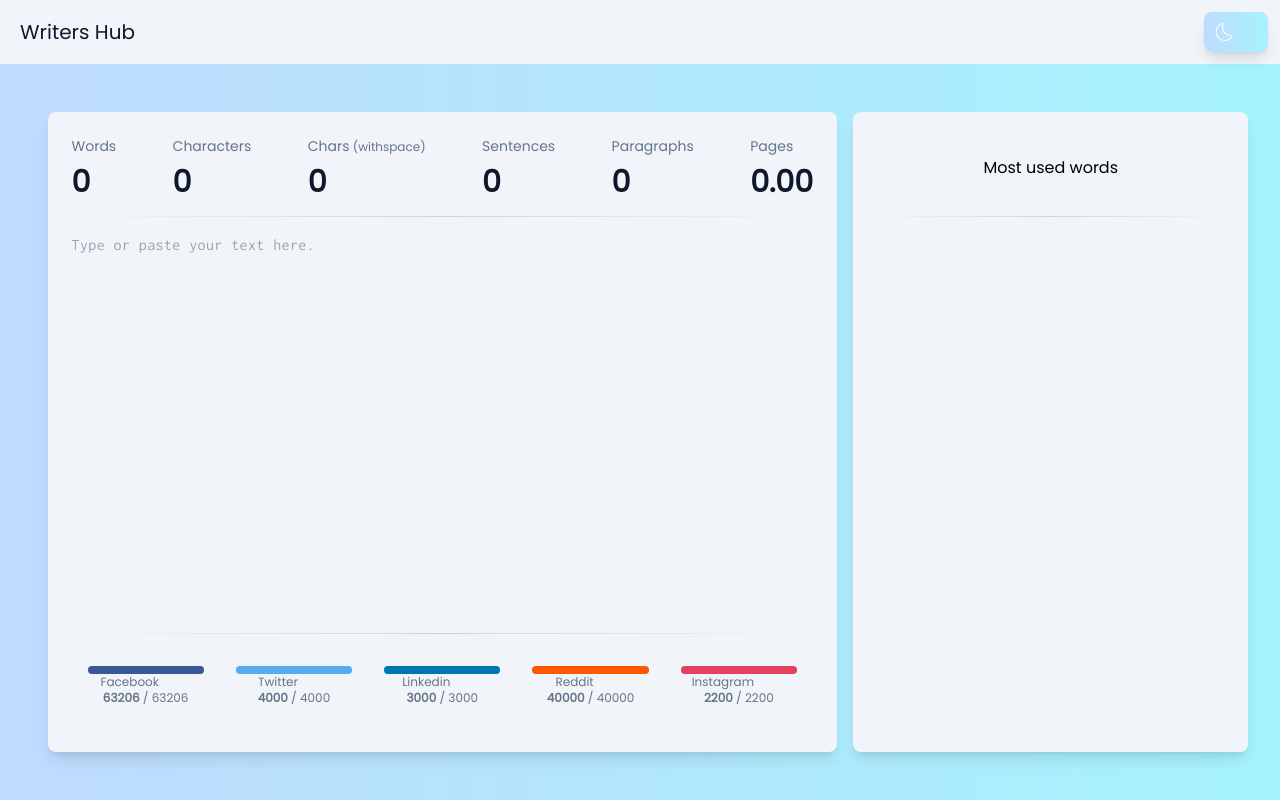
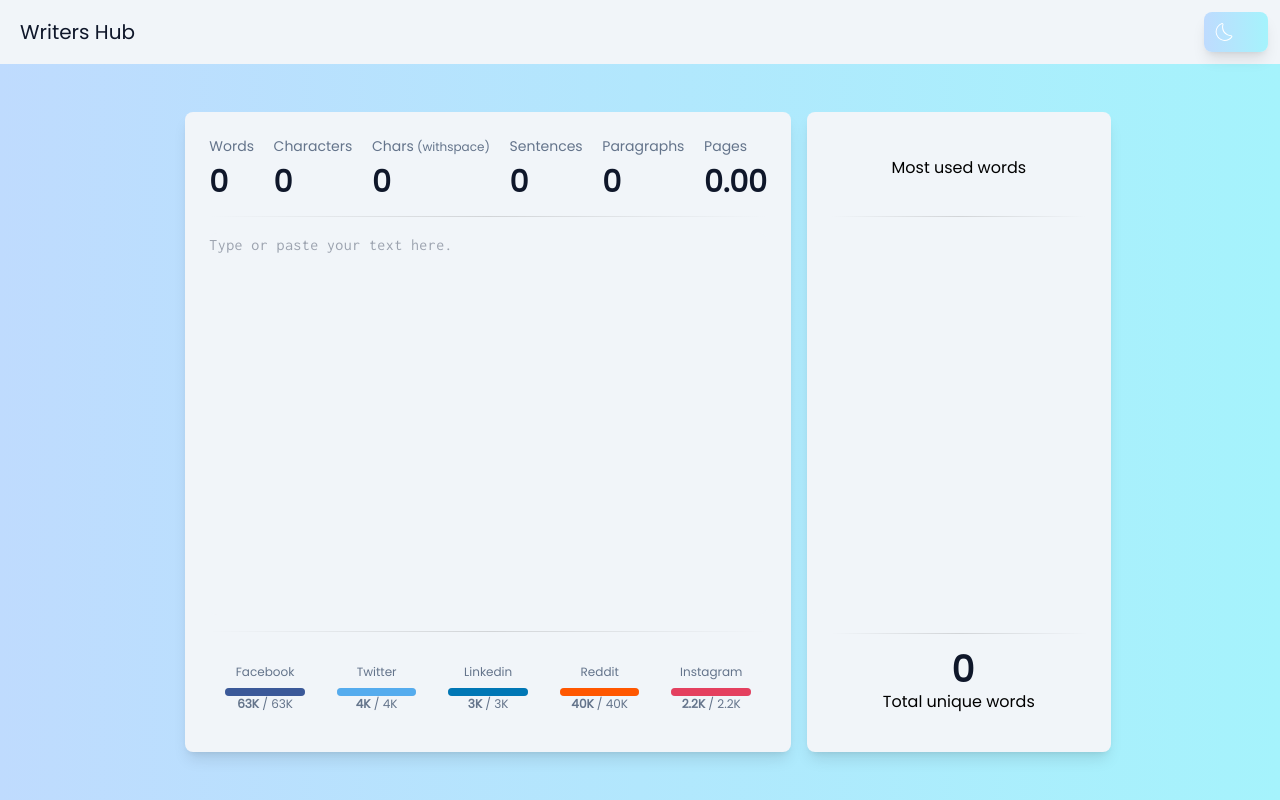
Before and after one commit to OriAfiasDev/writers-hub, a Next.js app: page /wordcount in a window 1280 px wide. Built offline with nearby package versions, Linux system fonts and the light colour scheme.

Commit message:
no slice and total unique

```diff
--- a/src/app/wordcount/components/countWithLimit.tsx
+++ b/src/app/wordcount/components/countWithLimit.tsx
@@ -9,17 +9,20 @@ interface Props {
 
 export default function CountWithLimit({ limit, count, color, title }: Props) {
   const percentageClassName = `${100 - (count / limit) * 100}%`;
+
   return (
     <div className='w-full mx-4'>
       <div className='row'>
+        <p className='capitalize text-xs text-secondary mb-2'>{title}</p>
         <div className='bg-gray-300 rounded-full w-full h-2'>
           <div style={{ width: `${percentageClassName}` }} className={`h-full rounded-full ${color}`}></div>
         </div>
-        <p className='capitalize text-xs text-slate-500 mr-8'>{title}</p>
-        <p className='text-xs text-slate-500'>
-          <span className='font-bold'>{limit - count}</span>&nbsp;/&nbsp;{limit}
+        <p className='text-xs text-secondary'>
+          <span className='font-bold'>{formatNumber(limit - count)}</span>&nbsp;/&nbsp;{formatNumber(limit)}
         </p>
       </div>
     </div>
   );
 }
+
+const formatNumber = (number: number) => Intl.NumberFormat('en', { notation: 'compact' }).format(number);
--- a/src/app/wordcount/toolbars/Keywords.tsx
+++ b/src/app/wordcount/toolbars/Keywords.tsx
@@ -13,18 +13,24 @@ export default function Keywords({ text }: Props) {
         <h2>Most used words</h2>
       </div>
       <div className='divider' />
+
       <div className='h-96 w-full overflow-y-scroll'>
+        {loading && (
+          <div className='flex justify-center items-center py-2'>
+            <p className='text-sm text-secondary'>Calculating...</p>
+          </div>
+        )}
         {words.map(([word, count]) => (
           <div key={word} className='flex justify-between items-center py-2'>
             <p className='text-sm text-secondary'>{word}</p>
             <p className='text-sm text-primary'>{count}</p>
           </div>
         ))}
-        {loading && (
-          <div className='flex justify-center items-center py-2'>
-            <p className='text-sm text-secondary'>Calculating...</p>
-          </div>
-        )}
+      </div>
+      <div className='divider' />
+      <div className='h-16 w-full flex flex-col justify-center items-center'>
+        <h1 className='text-primary font-bold ml-2 text-4xl'>{words.length}</h1>
+        <h2>Total unique words</h2>
       </div>
     </div>
   );
--- a/src/app/wordcount/toolbars/useKeywordCalculator.tsx
+++ b/src/app/wordcount/toolbars/useKeywordCalculator.tsx
@@ -40,5 +40,4 @@ const getTopWords = (text: string): [string, number][] =>
     }, {} as Record<string, number>)
   )
     .filter(([word]) => !!word)
-    .sort((a, b) => b[1] - a[1])
-    .slice(0, 10);
+    .sort((a, b) => b[1] - a[1]);
```
